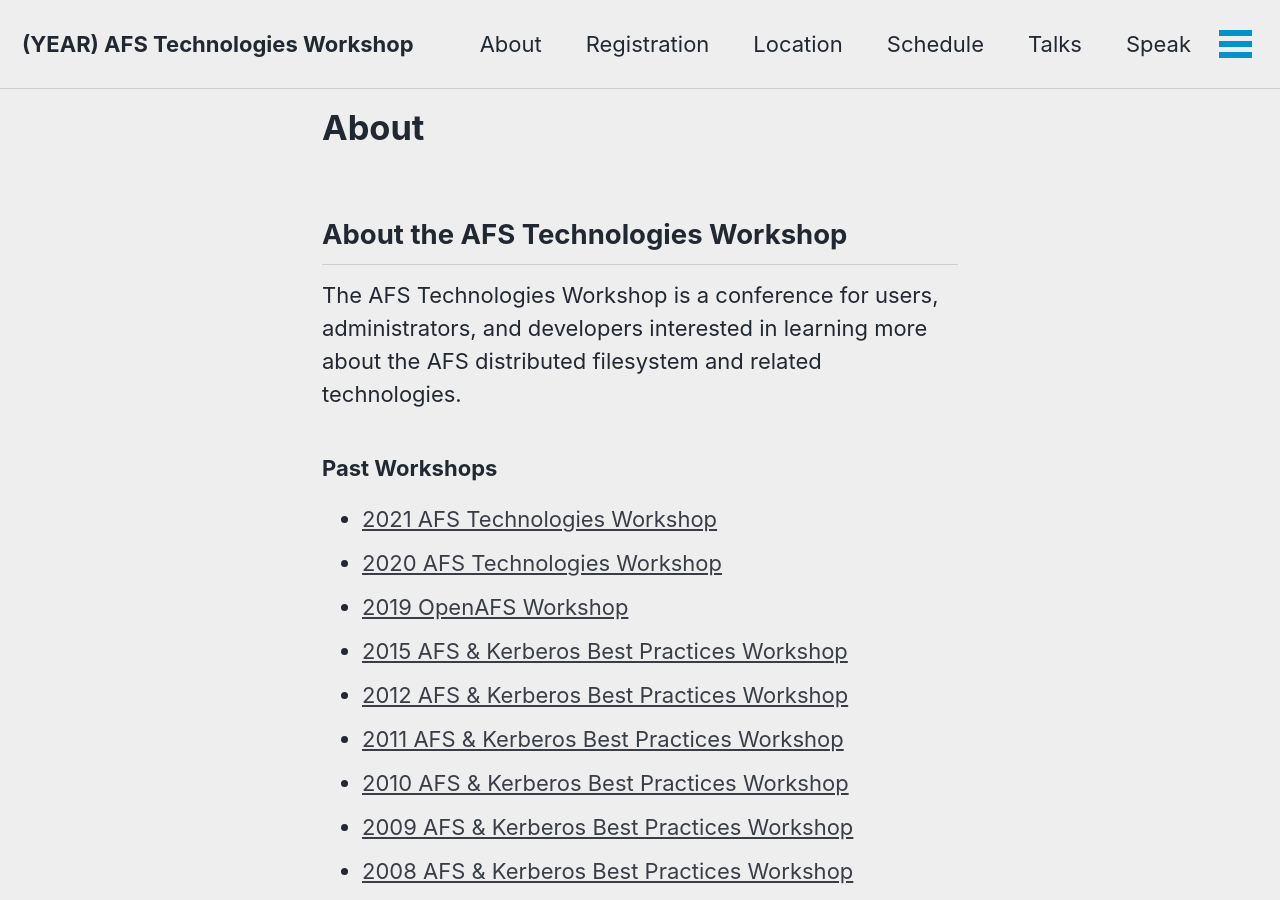
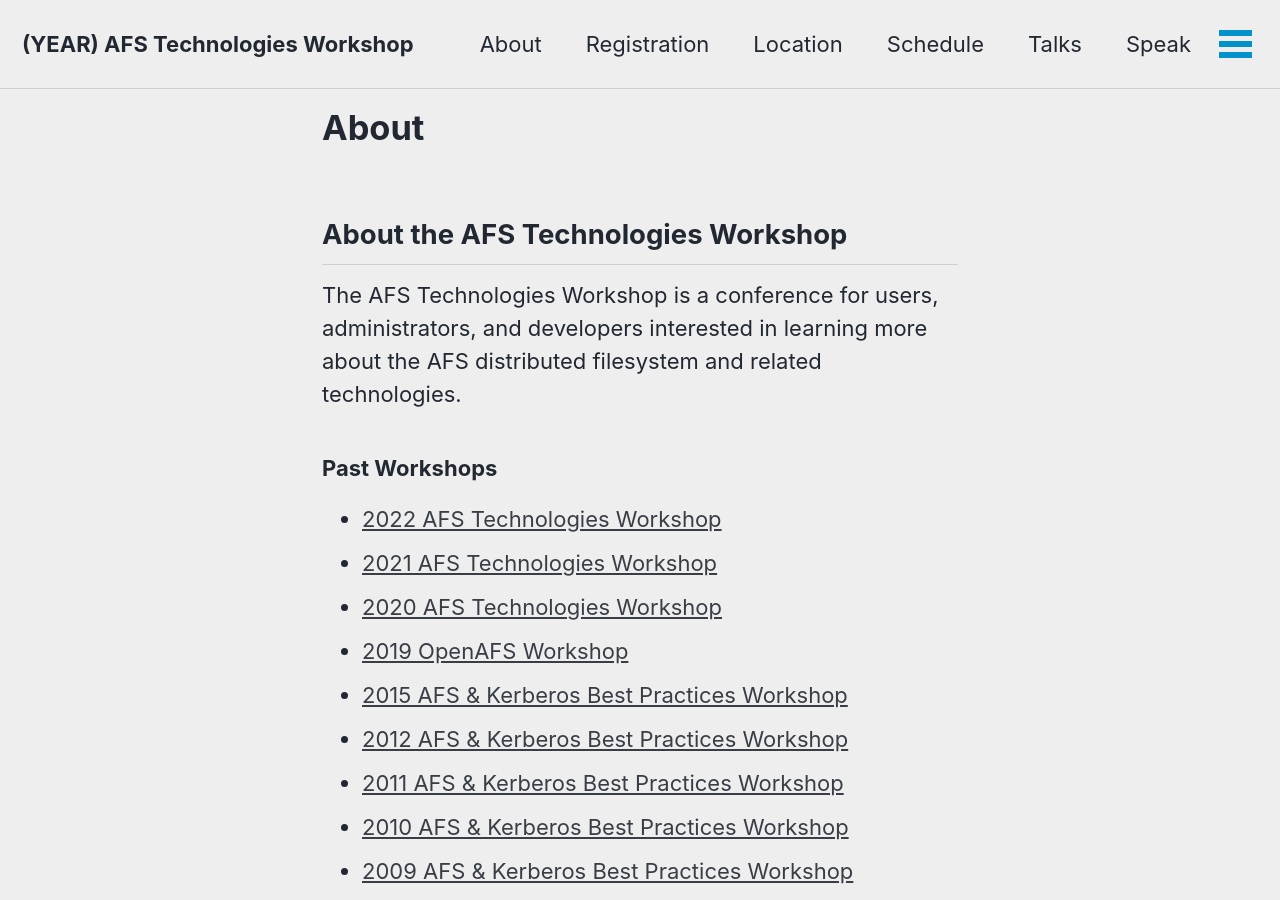
Before and after one commit to openafsfoundation/openafs-workshop.org, a Jekyll site: the page built from _pages/about.md, in a window 1280 px wide and 900 px high. Built offline with Jekyll 4.4.1, drawn with Linux system fonts in a browser that asks for light colours; cached includes are drawn as plain includes; nearby versions of some CDN libraries.

Commit message:
Add 2022 to past workshop links

```diff
--- a/_pages/about.md
+++ b/_pages/about.md
@@ -12,6 +12,7 @@ related technologies.
 
 ### Past Workshops
 
+* <a href="https://workshop.openafs.org/afsbpw22">2022 AFS Technologies Workshop</a>
 * <a href="https://workshop.openafs.org/afsbpw21">2021 AFS Technologies Workshop</a>
 * <a href="https://workshop.openafs.org/afsbpw20">2020 AFS Technologies Workshop</a>
 * <a href="https://workshop.openafs.org/afsbpw19">2019 OpenAFS Workshop</a>
```
